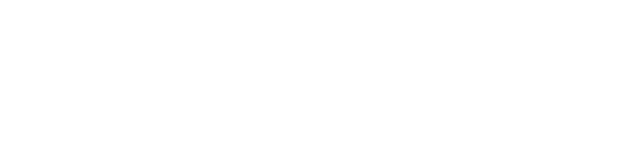
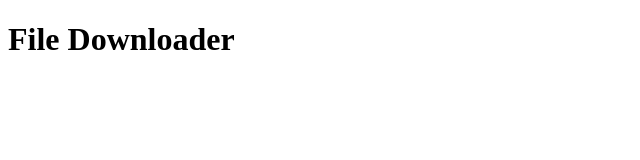
Before and after one commit to lavell119/js-file-downloader, a plain HTML site: page index.html in a window 1280 px wide. Shown: the whole page, without its empty margins (0-640 px from the left). Drawn offline with Linux system fonts and the light colour scheme.

Commit message:
added title and header to index.html

```diff
--- a/index.html
+++ b/index.html
@@ -3,9 +3,9 @@
 <head>
     <meta charset="UTF-8">
     <meta name="viewport" content="width=device-width, initial-scale=1.0">
-    <title>Document</title>
+    <title>File Downloader in Javscript</title>
 </head>
 <body>
-
+    <h1>File Downloader</h1>
 </body>
 </html>
```
